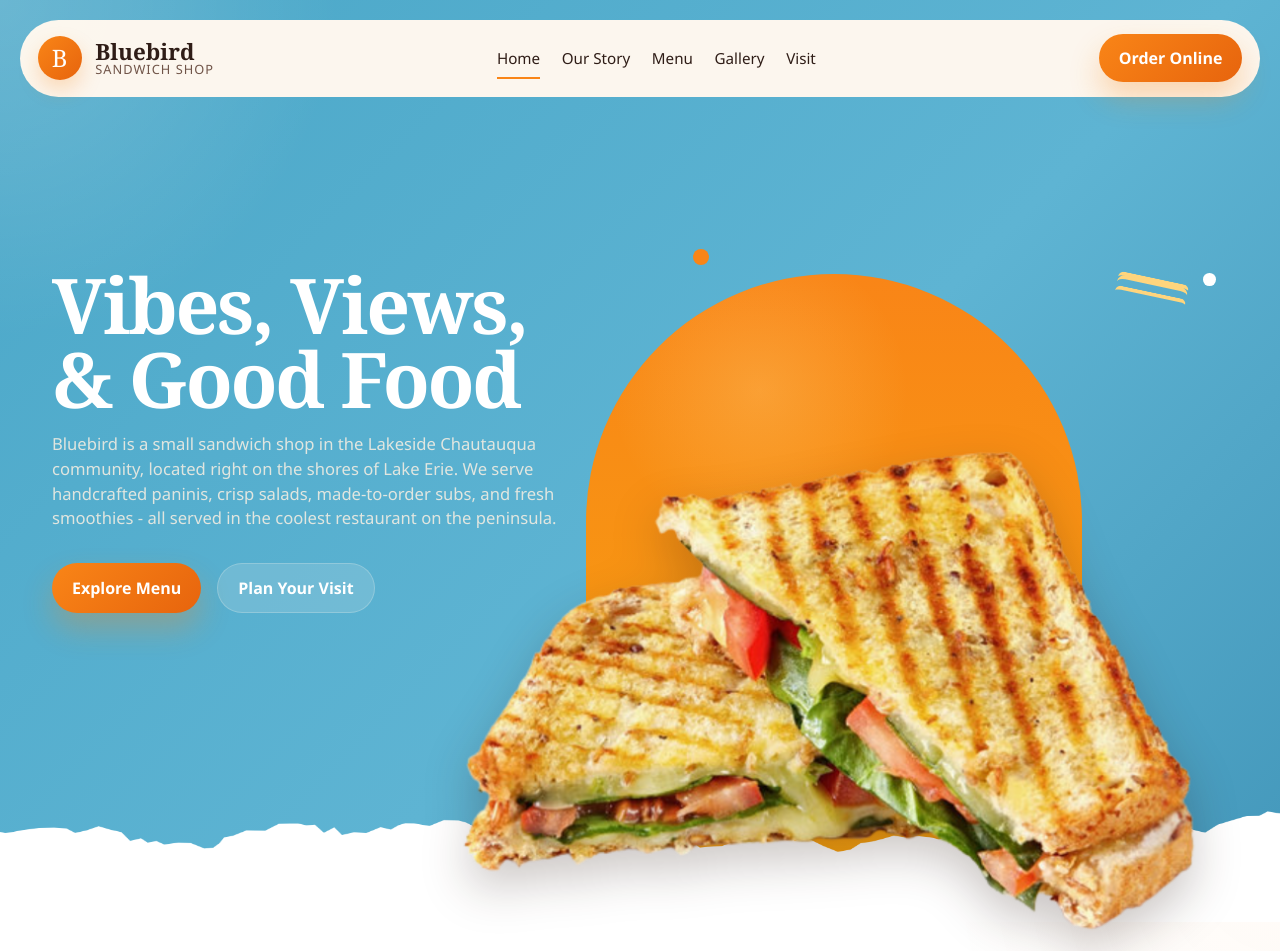
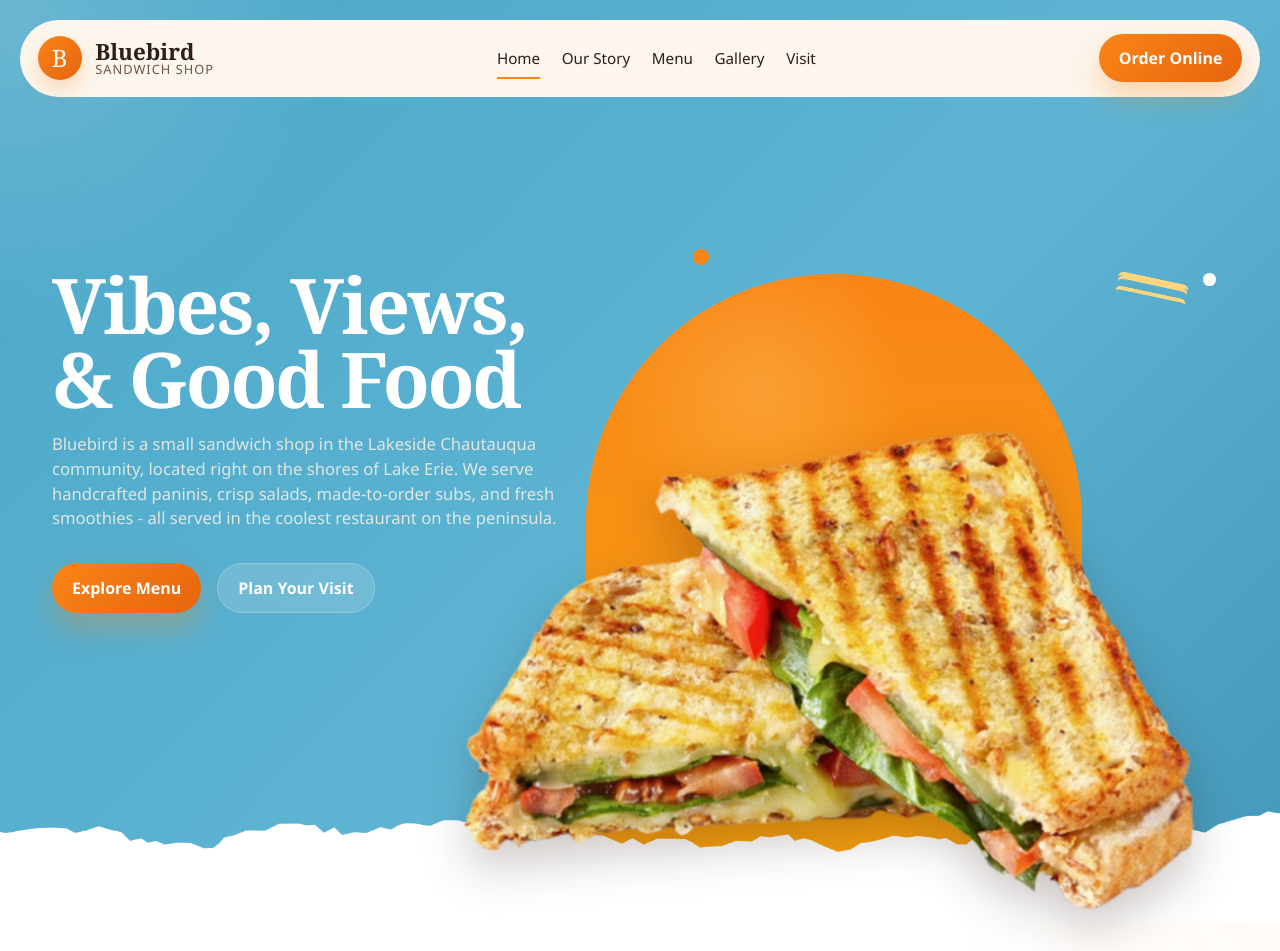
Before and after one commit to andrewchwalik/bluebird, a React (Vite) app: page / in a window 1280 px wide. Shown: the top 951 px of the page. Built offline with nearby package versions, Linux system fonts and the light colour scheme.

Commit message:
Move hero panini up slightly

```diff
--- a/src/App.css
+++ b/src/App.css
@@ -219,7 +219,7 @@
 .hero-panini {
   position: absolute;
   left: 50%;
-  bottom: -5rem;
+  bottom: -3.75rem;
   width: min(47rem, 158%);
   height: 31rem;
   max-width: none;
```
